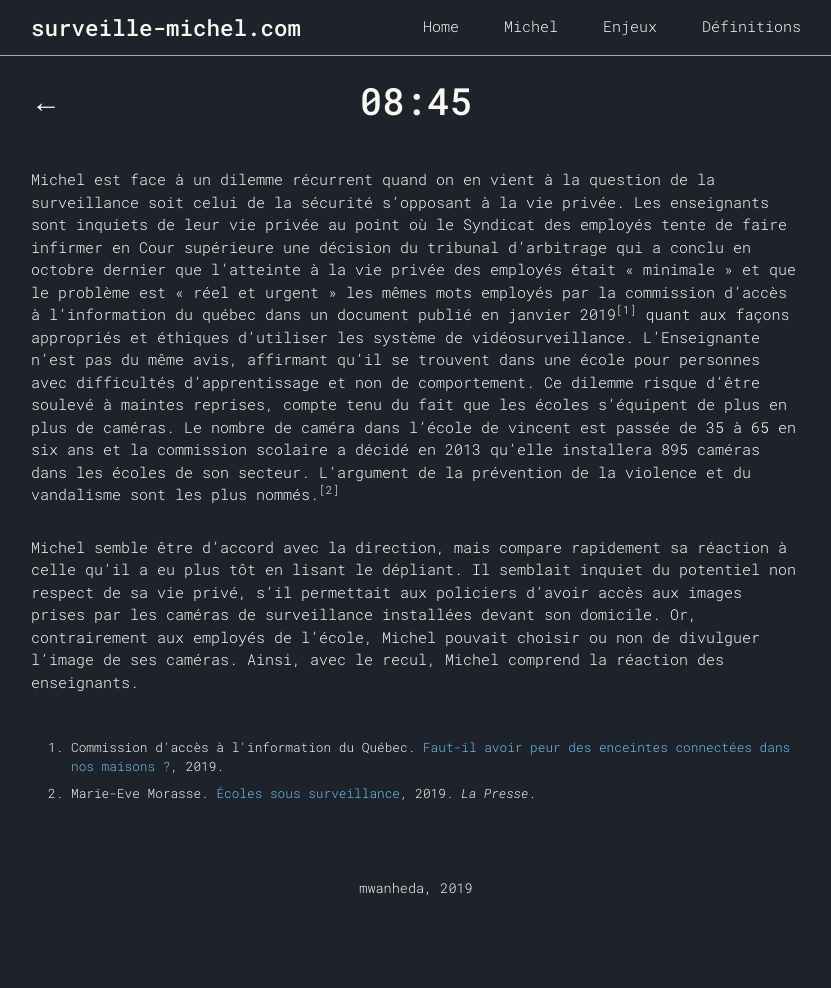
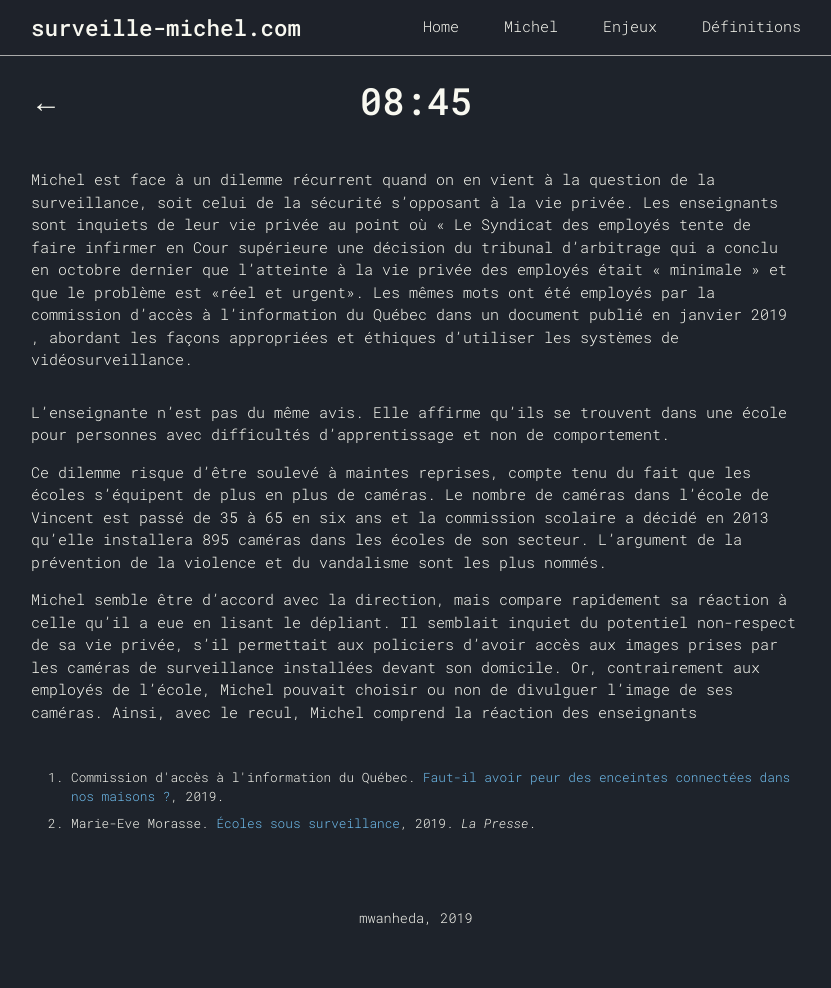
Before and after one commit to mwanheda/michel, a Jekyll site: the page built from _steps/0845.md, in a window 1280 px wide. Shown: the whole page, without its empty margins (224-1055 px from the left). Built offline with Jekyll 4.4.1, drawn with Linux system fonts in a browser that asks for light colours; before the commit the page ends 958 px from its top, so only the background shows below that.

Commit message:
Update 0845.md

```diff
--- a/_steps/0845.md
+++ b/_steps/0845.md
@@ -2,14 +2,8 @@
 layout: step
 time: '08:45'
 description: >
-  En déposant le petit Vincent à l’école, Michel aperçoit un technicien
-  installer un dispositif de caméra de surveillance dans un corridor sous le
-  regard inquiet d’une enseignante, discutant avec un membre de la direction.
-  Michel étant un homme qui s'inquiète de sa vie privée mais qui n'hésite pas à
-  s'immiscer dans celle des autres, il écoute discrètement la conversation en
-  faisant semblant d'envoyer un texto. Les deux employés discutent de la
-  décision de la cour qui a rejeté la demande du syndicat. Ce dernier
-  demandait à ce qu’on retire les caméras de surveillance de l’école.
+  En déposant le petit Vincent à l’école, Michel aperçoit un technicien installer un dispositif de caméra de surveillance dans un corridor sous le regard inquiet d’une enseignante, discutant avec un membre de la direction. Michel étant un homme qui s'inquiète de sa vie privée, mais qui n'hésite pas à s'immiscer dans celle des autres, écoute discrètement la conversation en faisant semblant d'envoyer un texto. Les deux employés discutent de la décision de la cour qui a rejeté la demande du syndicat. Ces derniers demandaient qu’on retire les caméras de surveillance de l’école.
+
 issues: ['ethical']
 references:
   - author: Commission d'accès à l'information du Québec
@@ -24,6 +18,10 @@
 permalink: /0845
 ---
 
-Michel est face à un dilemme récurrent quand on en vient à la question de la surveillance soit celui de la sécurité s'opposant à la vie privée. Les enseignants sont inquiets de leur vie privée au point où le Syndicat des employés tente de faire infirmer en Cour supérieure une décision du tribunal d'arbitrage qui a conclu en octobre dernier que l'atteinte à la vie privée des employés était « minimale » et  que le problème est « réel et urgent »  les mêmes mots employés par la commission d'accès à l'information du québec dans un document publié en janvier 2019<sup>[1]</sup> quant  aux façons appropriés et éthiques d’utiliser les système de vidéosurveillance. L'Enseignante n’est pas du même avis, affirmant qu’il se trouvent dans une école pour personnes avec difficultés d'apprentissage et non de comportement.  Ce dilemme  risque d’être soulevé à maintes reprises, compte tenu du fait que les écoles s’équipent de plus en plus de caméras. Le nombre de caméra dans l’école de vincent  est passée de 35 à 65 en six ans et la commission scolaire a décidé en 2013 qu’elle installera 895 caméras dans les écoles de son secteur.  L'argument de la prévention de la violence et du vandalisme sont les plus nommés.<sup>[2]</sup>
+Michel est face à un dilemme récurrent quand on en vient à la question de la surveillance, soit celui de la sécurité s'opposant à la vie privée. Les enseignants sont inquiets de leur vie privée au point où « Le Syndicat des employés tente de faire infirmer en Cour supérieure une décision du tribunal d'arbitrage qui a conclu en octobre dernier que l'atteinte à la vie privée des employés était « minimale » et  que le problème est «réel et urgent».  Les mêmes mots ont été employés par la commission d'accès à l'information du Québec dans un document publié en janvier 2019 , abordant les façons appropriées et éthiques d’utiliser les systèmes de vidéosurveillance.
 
-Michel semble être d’accord avec la direction, mais compare rapidement sa réaction à celle qu’il a eu plus tôt en lisant le dépliant. Il semblait inquiet du potentiel non respect de sa vie privé, s’il permettait aux policiers d’avoir accès aux images prises par les caméras de surveillance installées devant son domicile. Or, contrairement aux employés de l’école, Michel pouvait choisir ou non de divulguer l’image de ses caméras. Ainsi, avec le recul, Michel comprend la réaction des enseignants.
+L'enseignante n’est pas du même avis. Elle affirme qu’ils se trouvent dans une école pour personnes avec difficultés d'apprentissage et non de comportement.
+
+Ce dilemme risque d’être soulevé à maintes reprises, compte tenu du fait que les écoles s’équipent de plus en plus de caméras. Le nombre de caméras dans l’école de Vincent est passé de 35 à 65 en six ans et la commission scolaire a décidé en 2013 qu’elle installera 895 caméras dans les écoles de son secteur.  L'argument de la prévention de la violence et du vandalisme sont les plus nommés.
+
+Michel semble être d’accord avec la direction, mais compare rapidement sa réaction à celle qu’il a eue en lisant le dépliant. Il semblait inquiet du potentiel non-respect de sa vie privée, s’il permettait aux policiers d’avoir accès aux images prises par les caméras de surveillance installées devant son domicile. Or, contrairement aux employés de l’école, Michel pouvait choisir ou non de divulguer l’image de ses caméras. Ainsi, avec le recul, Michel comprend la réaction des enseignants
```
